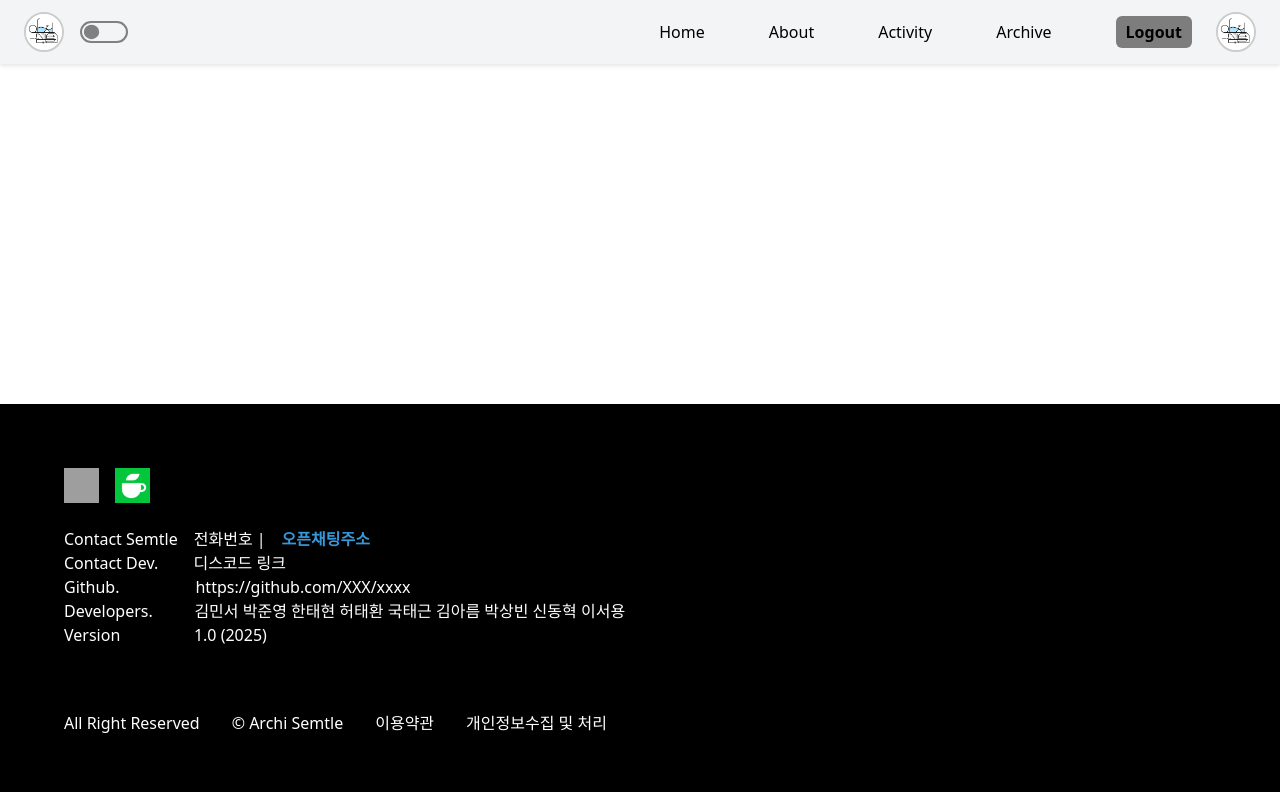
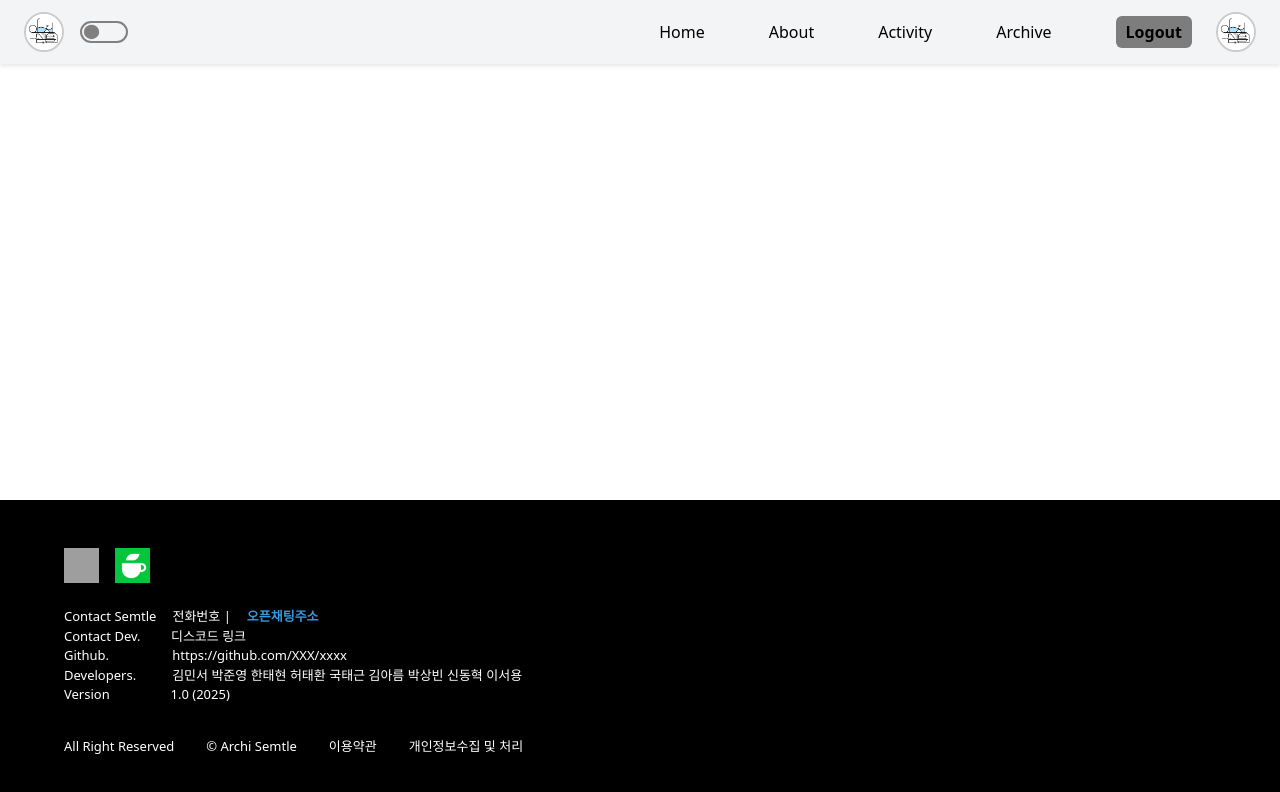
Before and after one commit to Lab-Semtle/Semtle-Web-Client, a Next.js app: page / in a window 1280 px wide. Shown: the top 792 px of the page. Built offline with nearby package versions, Linux system fonts and the light colour scheme; grey boxes are pictures that could not be loaded.

Commit message:
UI: Footer UI 수정 Footer 전체적인 크기 수정 및 폰트 수정 (#1)

```diff
--- a/src/styles/global.css
+++ b/src/styles/global.css
@@ -74,7 +74,6 @@ nav {
   transition: all 0.3s ease;
 }
 
-
 nav > div {
   display: flex;
   justify-content: space-between;
@@ -85,7 +84,6 @@ nav > div {
 nav label {
   margin-left: -3rem;
 }
-
 
 .group {
   position: relative;
@@ -231,12 +229,13 @@ nav .absolute li:hover {
   bottom: 0;
   left: 0;
   width: 100%;
-  height: 396px;
+  height: 300px;
   background-color: #000;
   color: white;
-  padding: 4rem 4rem;
+  padding: 3rem 4rem;
   z-index: 50;
   gap: 1rem;
+  font-size: small;
 }
 
 .footer-content {
@@ -271,25 +270,25 @@ nav .absolute li:hover {
 
 .footer-content3 {
   display: flex;
-  gap: 2.2rem;
+  gap: 1.9rem;
 }
 .footer-content4 {
   display: flex;
-  gap: 4.75rem;
+  gap: 3.95rem;
 }
 
 .footer-content5 {
   display: flex;
-  gap: 2.6rem;
+  gap: 2.25rem;
 }
 .footer-content6 {
   display: flex;
-  gap: 4.6rem;
+  gap: 3.8rem;
 }
 .footer-content-end {
   display: flex;
   gap: 2rem;
-  margin-top: 4rem;
+  margin-top: 2rem;
 }
 .footer-content-end .footer-link:hover {
   text-decoration: underline;
```
